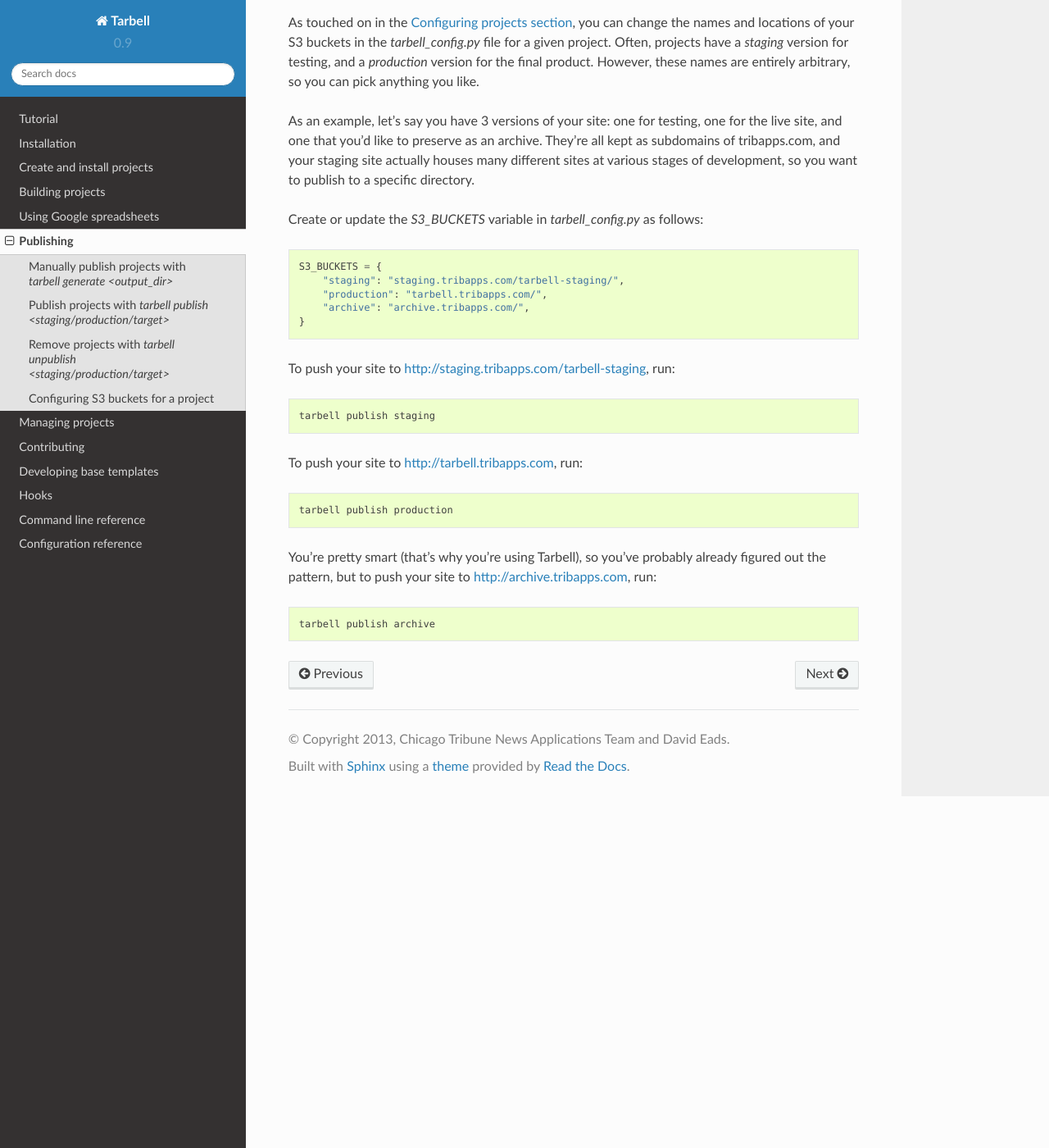
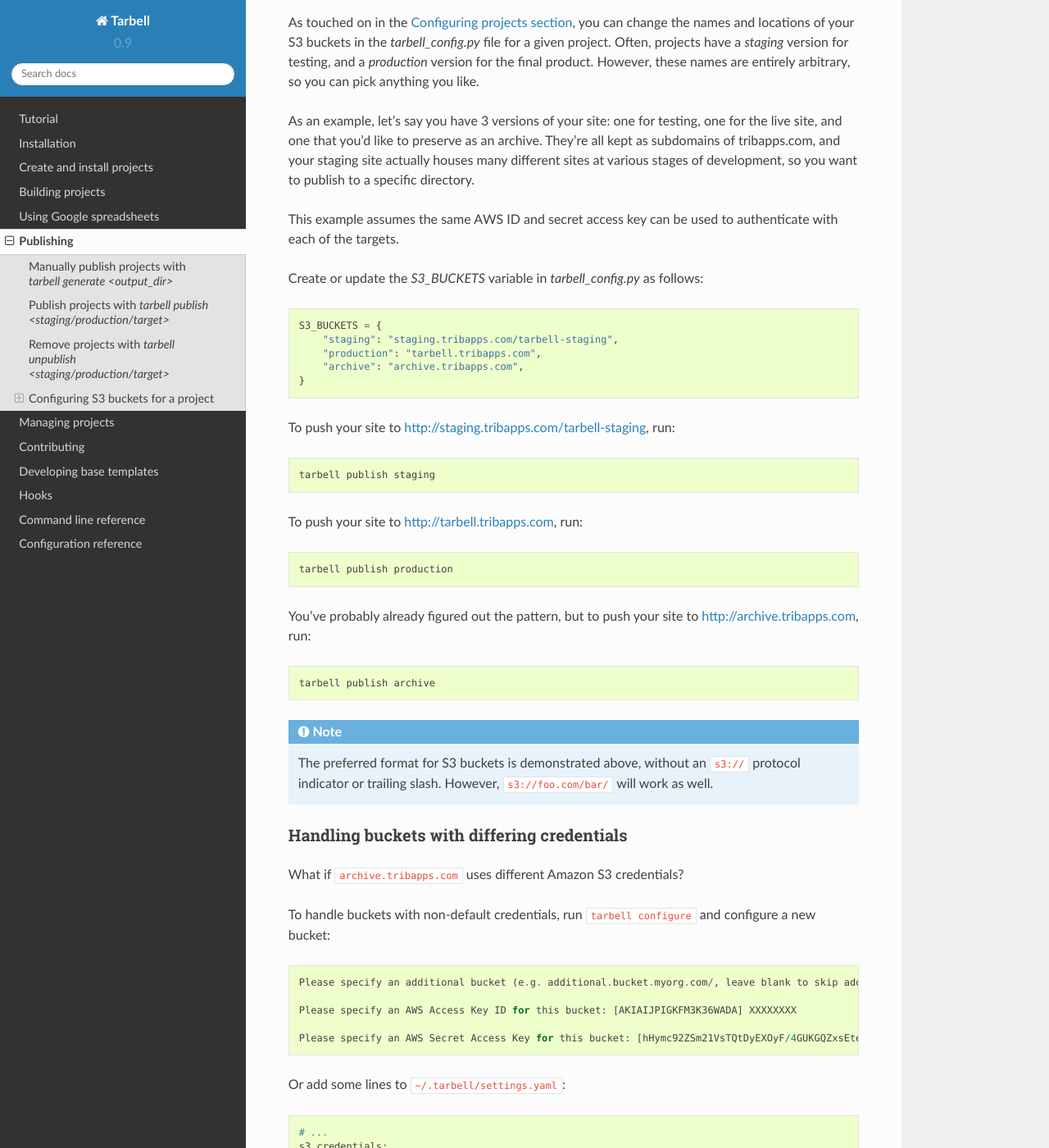
Before and after one commit to tarbell-project/tarbell, a Sphinx documentation site: the page built from tarbell/docs/publish.rst, in a window 1280 px wide and 1400 px high, scrolled down 1019 px. Shown: the whole window at 82% size. Built offline with Sphinx 7.4.7 and the Read the Docs theme 2.0.0, drawn with Linux system fonts in a browser that asks for light colours; some of the changed text lies outside the part shown.

Commit message:
add section about setting up custom bucket keys and clean up bucket configuration section a little

```diff
--- a/tarbell/docs/publish.rst
+++ b/tarbell/docs/publish.rst
@@ -48,24 +48,57 @@
 many different sites at various stages of development, so you want to publish
 to a specific directory.
 
+This example assumes the same AWS ID and secret access key can be used to authenticate
+with each of the targets.
+
 Create or update the `S3_BUCKETS` variable in `tarbell_config.py` as follows::
 
   S3_BUCKETS = {
-      "staging": "staging.tribapps.com/tarbell-staging/",
-      "production": "tarbell.tribapps.com/",
-      "archive": "archive.tribapps.com/",
+      "staging": "staging.tribapps.com/tarbell-staging",
+      "production": "tarbell.tribapps.com",
+      "archive": "archive.tribapps.com",
   }
 
 To push your site to http://staging.tribapps.com/tarbell-staging, run::
 
   tarbell publish staging
 
+
 To push your site to http://tarbell.tribapps.com, run::
 
   tarbell publish production
 
-You're pretty smart (that's why you're using Tarbell), so you've probably
-already figured out the pattern, but to push your site to
+You've probably already figured out the pattern, but to push your site to
 http://archive.tribapps.com, run::
 
   tarbell publish archive
+
+.. note::
+
+    The preferred format for S3 buckets is demonstrated above, without an ``s3://`` protocol
+    indicator or trailing slash. However, ``s3://foo.com/bar/`` will work as well.
+
+
+Handling buckets with differing credentials
+~~~~~~~~~~~~~~~~~~~~~~~~~~~~~~~~~~~~~~~~~~~
+
+What if ``archive.tribapps.com`` uses different Amazon S3 credentials?
+
+To handle buckets with non-default credentials, run ``tarbell configure`` and configure
+a new bucket::
+
+  Please specify an additional bucket (e.g. additional.bucket.myorg.com/, leave blank to skip adding bucket) archive.tribapps.com
+
+  Please specify an AWS Access Key ID for this bucket: [AKIAIJPIGKFM3K36WADA] XXXXXXXX
+
+  Please specify an AWS Secret Access Key for this bucket: [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] XXXXXXXXXXXX
+
+Or add some lines to ``~/.tarbell/settings.yaml``::
+
+  # ...
+  s3_credentials:
+    foo.bar.com:
+      access_key_id: XXXXXXXX
+      secret_access_key: XXXXXXXXXXXX
+
+You can now publish to a bucket with non-default access credentials.
```
Also changed, not shown: tarbell/docs/install.rst (+8 -1 lines).
